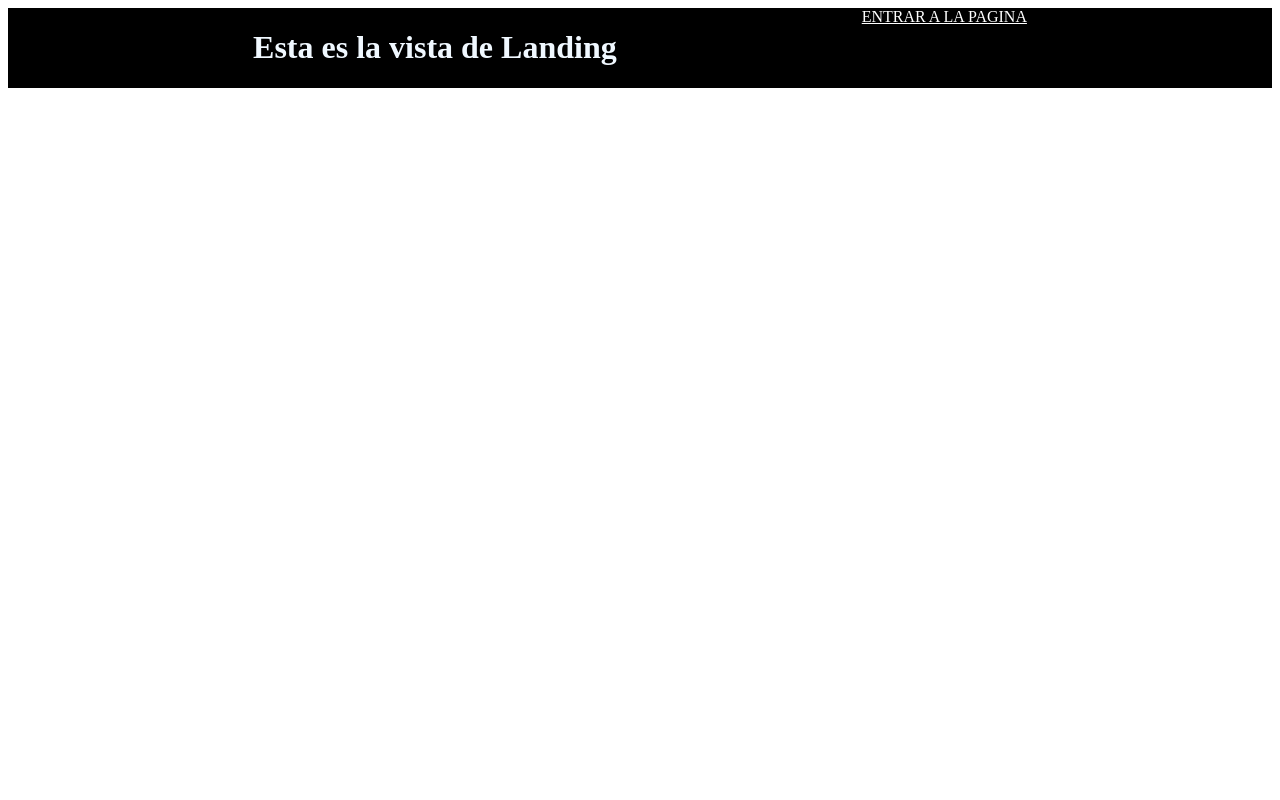
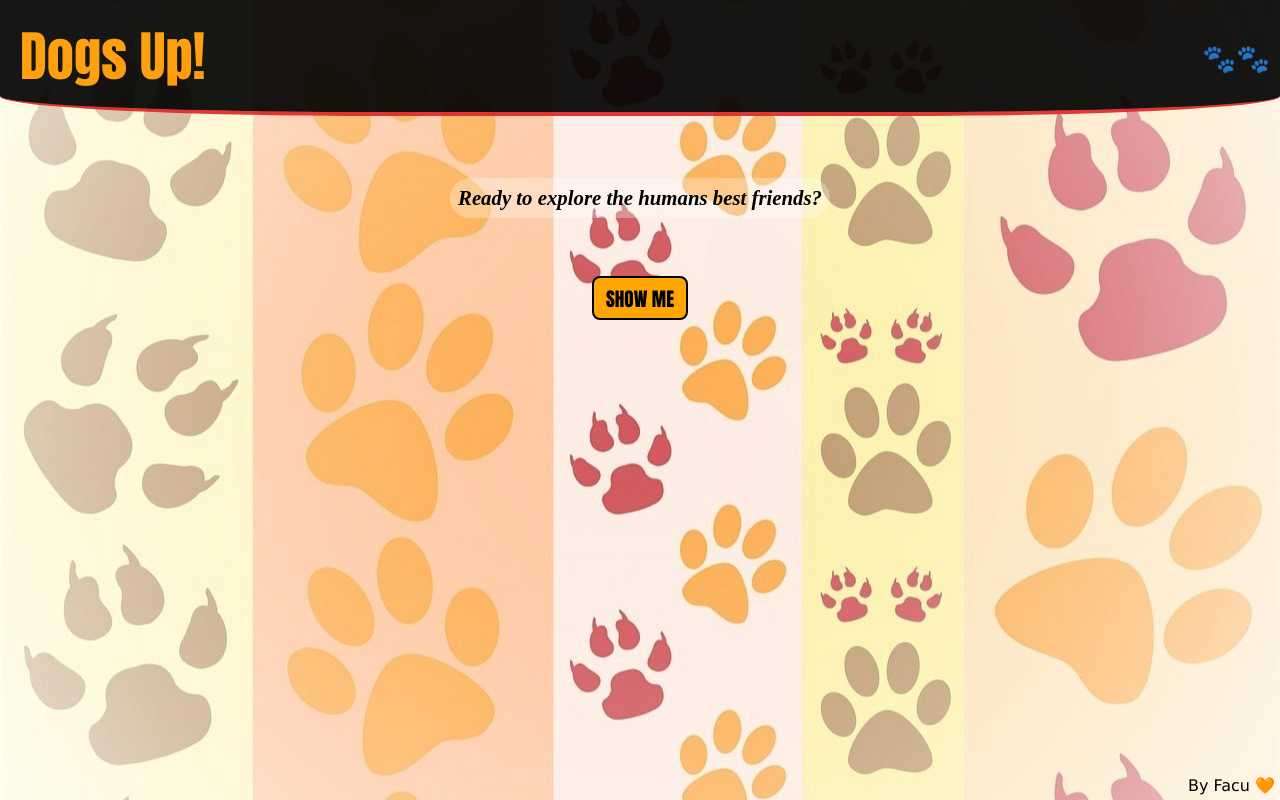
Before and after one commit to FacundoPucheta/first_project_dogs, a React (Create React App) app in the folder client/: page / in a window 1280 px wide. Built offline with nearby package versions, Linux system fonts and the light colour scheme.

Commit message:
landing css added

```diff
--- a/client/src/App.css
+++ b/client/src/App.css
@@ -1,3 +1,8 @@
 .App {
     text-align: center;
 }
+
+body {
+    margin: 0;
+    padding: 0;
+  }
--- a/client/src/App.js
+++ b/client/src/App.js
@@ -1,6 +1,7 @@
+import ErrorNotFound from "./components/ErrorNotFound/ErrorNotFound";
 import NavBar from "./components/NavBar/NavBar";
 import { Landing, Home, Detail, Form } from "./views";
-import { Route, Routes, useLocation } from "react-router-dom";
+import { Route, Routes, useLocation, Navigate } from "react-router-dom";
 import "./App.css";
 
 function App() {
@@ -10,13 +11,15 @@ function App() {
   return (
     <div className="App">
 
-      {location !== "/" && location !== "create" && <NavBar />}
+      {(location !== "/" && location !== "create" && location !== "errornf") && <NavBar />}
 
       <Routes>
         <Route path="/" element={<Landing />} />
         <Route path="/home" element={<Home />} />
         <Route path="/detail/:id" element={<Detail />} />
         <Route path="/create" element={<Form />} />
+        <Route path="/*" element={<Navigate to= "/errornf" />} />
+        <Route path="/errornf" element={<ErrorNotFound />} />
       </Routes>
     </div>
   );
--- /dev/null
+++ b/client/src/components/ErrorNotFound/ErrorNotFound.jsx
@@ -0,0 +1,17 @@
+import { NavLink } from "react-router-dom";
+
+
+const ErrorNotFound = () => {
+
+  return (
+    <div>
+      <div>ERROR 404</div>
+      <div>The page you want to acces are missing !</div>
+      <NavLink to="/home">
+        <button>BACK HOME</button>
+      </NavLink>
+    </div>
+  );
+};
+
+export default ErrorNotFound;
--- a/client/src/components/Filters/Filters.jsx
+++ b/client/src/components/Filters/Filters.jsx
@@ -49,11 +49,13 @@ const Filters = () => {
             <option value="Z"> Z - A ↕️</option>
           </select>
 
-          <label>Weight </label>
+          <label>Weight:
           <select onChange={handleWeight}>
-            <option value="A">Ascending</option>
-            <option value="D">Descending</option>
+            <option value="A">Lowest</option>
+            <option value="D">Higher</option>
           </select>
+          can be..
+          </label>
         </div>
       </div>
 
--- a/client/src/components/NavBar/NavBar.jsx
+++ b/client/src/components/NavBar/NavBar.jsx
@@ -15,7 +15,17 @@ const NavBar = () => {
   return (
     <div>
 
-      <header> DOG API </header>
+      <header>
+      <span>🐾</span>
+      <span>🐾</span>
+      <span>🐾</span>
+      <span>🐾</span>
+
+      <span>🐾</span>
+      <span>🐾</span>
+      <span>🐾</span>
+      <span>🐾</span>
+       </header>
       <div className={style.mainCointeiner}>
         <NavLink to="/home" style={{ color: "red" }}>HOME</NavLink>
         <NavLink to="/" onClick={()=>handleExit()} style={{ color: "red" }}>EXIT</NavLink>
--- a/client/src/views/Form/Form.module.css
+++ b/client/src/views/Form/Form.module.css
@@ -7,7 +7,6 @@
     border-radius: 20px;
     margin: 5px;
     width: fit-content;
-    max-width: var(--half-width);
     overflow: auto;
   }
 
@@ -20,7 +19,3 @@
     cursor: pointer ;
     white-space: nowrap;
   }
-
-  :root {
-    --half-width: 50vw;
-}
--- a/client/src/views/Landing/Landing.jsx
+++ b/client/src/views/Landing/Landing.jsx
@@ -1,16 +1,27 @@
 import { NavLink } from "react-router-dom";
 import style from "../Landing/Landing.module.css";
 
+const Landing = () => {
+  return (
 
-const Landing = () => {
+      <div className={style.mainContainer}>
+        <div className={style.banner}>
+          <h1>Dogs Up!</h1>
+          <span>🐾🐾</span>
+        </div>
 
-  return (
-    <div className={style.mainContainer}>
-      <h1>Esta es la vista de Landing</h1>
-      <NavLink to="/home" style={{ color: "white" }}>
-        ENTRAR A LA PAGINA
-      </NavLink>
-    </div>
+        <div className={style.landing}>
+          <div className={style.legend}>
+            Ready to explore the humans best friends?
+          </div>
+          <br></br>
+          <NavLink to="/home">
+            <button>SHOW ME</button>
+          </NavLink>
+        </div>
+        <footer>By Facu 🧡</footer>
+      </div>
+
   );
 };
 
--- a/client/src/views/Landing/Landing.module.css
+++ b/client/src/views/Landing/Landing.module.css
@@ -1,8 +1,93 @@
-.mainContainer{
+
+.mainContainer {
+    background-image: url(./bgLanding2.jpg);
+    background-repeat: no-repeat;
+    background-position: center;
+    background-attachment: fixed;
+    background-size: cover;
+    opacity: 9rem;
+    width:100%;
+    height: 100vh;
+}
+
+.banner {
+    height: 7rem;
     display: flex;
-    flex-direction: row;
-    justify-content: space-evenly;
-    background-color: rgb(0, 0, 0);
-    color: aliceblue;
-    padding: 0.5rem - 2.5rem;
+    align-items: center;
+    padding-left: 20px;
+    padding-right: 10px;
+    justify-content: space-between;
+    background-color: rgba(0, 0, 0, 0.986);
+    opacity: 93%;
+    color: rgb(255, 153, 0);
+    font-size: 1.7rem;
+    font-family: Impact, Haettenschweiler, 'Arial Narrow Bold', sans-serif;
+    border-bottom: 4px solid rgb(221, 42, 42);
+    border-radius: 0 0 30% 30% / 20px;
+
 }
+
+.mainContainer footer {
+
+    position: absolute;
+    bottom: 0;
+    right: 0;
+    padding: 5px;
+    font-size: medium;
+    font-family: 'Lucida Sans', 'Lucida Sans Regular', 'Lucida Grande', 'Lucida Sans Unicode', Geneva, Verdana, sans-serif;
+
+}
+
+
+
+
+.landing {
+
+    display: flex;
+    flex-direction: column;
+    justify-content: stretch;
+    align-items: center;
+    margin-top: 7em;
+    margin-bottom: 0.5em;
+
+}
+
+.landing button {
+    color: black;
+    height: 44px;
+    width: 5em;
+    padding: 1 2.5em;
+    border-radius: 8px;
+    border: transparent solid 2px;
+    background-color: orange;
+    border-color: #000000;
+    cursor: pointer;
+    font-size: larger;
+    font-family: Impact, Haettenschweiler, 'Arial Narrow Bold', sans-serif;
+}
+
+.landing button:hover {
+    background-color: orangered;
+    color: white;
+    border-color: #000000;
+ }
+ .landing button:active {
+    background-color: #d25e61;
+    color: white;
+    font-size: bold medium;
+ }
+
+
+.legend {
+    width: max-content;
+    margin-top: -50px;
+    margin-bottom: 40px;
+    font-size: 1.3rem;
+    font-weight: bolder;
+    padding: 0.5rem;
+    color: rgb(0, 0, 0);
+    font-family: cursive;
+    font-style: italic ;
+    background-color: rgba(255, 255, 255, 0.301);
+    border-radius: 99px;
+}
```
Also changed, not shown: client/src/views/Detail/Detail.module.css (added), client/src/views/Landing/bgLanding2.jpg (added).
